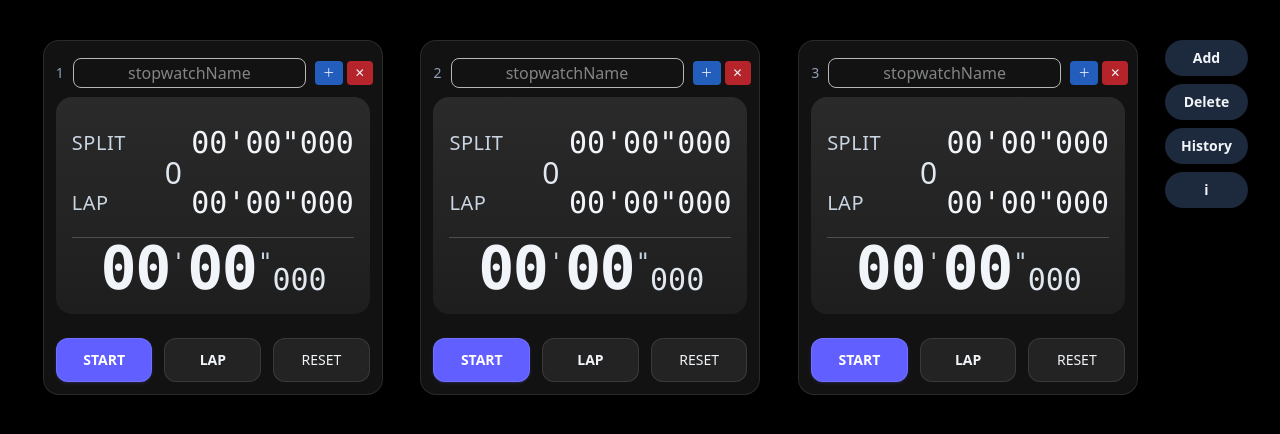
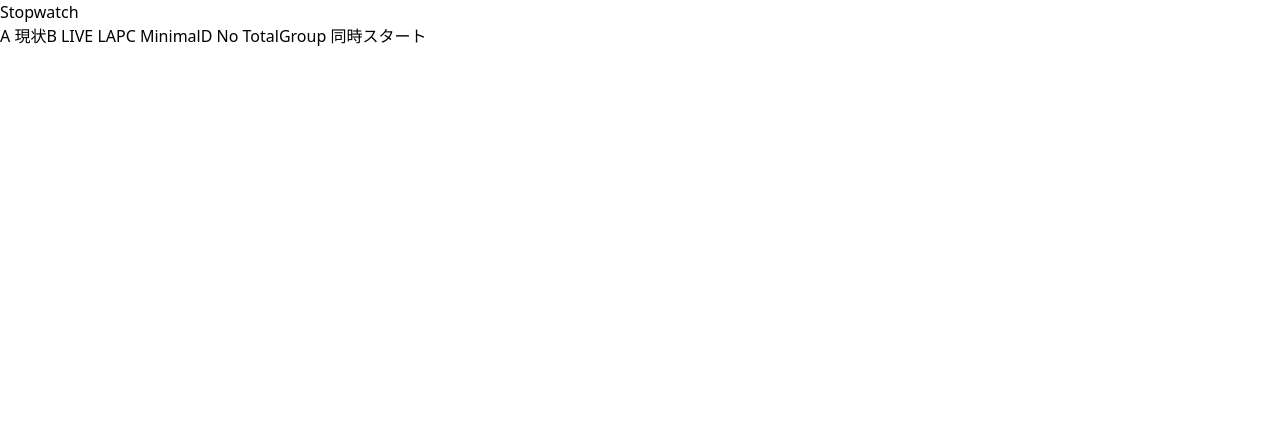
Before and after one commit to kotasimo/Stopwatch-1, a React (Vite) app: page / in a window 1280 px wide. Shown: the top 434 px of the page. Built offline with nearby package versions, Linux system fonts and the light colour scheme.

Commit message:
ホーム画面追加

```diff
--- a/src/App.tsx
+++ b/src/App.tsx
@@ -20,6 +20,9 @@ type StopwatchItem = {
   startedAt: number | null;
   isNew?: boolean;
 };
+
+type Screen = "home" | "stopwatch";
+type Variant = "A" | "B" | "C" | "D" | "GROUP";
 
 export default function App() {
   const createStopwatch = (id: number): StopwatchItem => ({
@@ -44,6 +47,8 @@ export default function App() {
   const [showHistory, setShowHistory] = useState(false);
   const [draggingId, setDraggingId] = useState<number | null>(null);
   const [showInfo, setShowInfo] = useState(false);
+  const [screen, setScreen] = useState<Screen>("home");
+  const [variant, setVariant] = useState<Variant>("A");
 
   const addStopwatch = () => {
     const newId = Date.now();
@@ -238,7 +243,51 @@ export default function App() {
 
   const t = TEXTS[lang];
 
+  if (screen === "home") {
     return (
+      <main className="home-screen">
+        <h1>Stopwatch</h1>
+
+        <button onClick={() => {
+          setVariant("A");
+          setScreen("stopwatch");
+        }}>
+          A 現状
+        </button>
+
+        <button onClick={() => {
+          setVariant("B");
+          setScreen("stopwatch");
+        }}>
+          B LIVE LAP
+        </button>
+
+        <button onClick={() => {
+          setVariant("C");
+          setScreen("stopwatch");
+        }}>
+          C Minimal
+        </button>
+
+        <button onClick={() => {
+          setVariant("D");
+          setScreen("stopwatch");
+        }}>
+          D No Total
+        </button>
+
+        <button onClick={() => {
+          setVariant("GROUP");
+          setScreen("stopwatch");
+        }}>
+          Group 同時スタート
+        </button>
+      </main>
+    );
+  }
+
+  return (
+
     <div className="min-h-screen bg-black text-slate-100 pb-24 overscroll-none">
       <div className="mx-auto w-full max-w-7xl px-4 py-10 sm:px-6 lg:px-8">
         <div className="flex flex-col xl:flex-row gap-4">
@@ -278,6 +327,12 @@ const t = TEXTS[lang];
 
           <div className="flex flex-col gap-2 self-start hidden xl:flex">
             <button
+              onClick={() => setScreen("home")}
+              className="rounded-full bg-slate-800 px-4 py-2 hover:bg-slate-700 text-sm font-bold"
+            >
+              Home
+            </button>
+            <button
               onClick={addStopwatch}
               className="rounded-full bg-slate-800 px-4 py-2 hover:bg-slate-700 text-sm font-bold"
             >
@@ -307,6 +362,12 @@ const t = TEXTS[lang];
           </div>
           <div className="fixed bottom-0 left-0 w-full z-50 bg-slate-900/95 backdrop-blur border-t border-slate-700 xl:hidden flex">
             <div className="fixed bottom-0 left-0 z-50 grid h-14 w-full grid-cols-4 border-t border-slate-700 bg-slate-900/95 backdrop-blur xl:hidden">
+              <button
+                onClick={() => setScreen("home")}
+                className="h-full w-full text-sm border-r border-slate-700 font-bold text-slate-200 transition-all duration-100 hover:bg-slate-700 active:scale-95 active:bg-slate-700"
+              >
+                Home
+              </button>
               <button
                 onClick={addStopwatch}
                 className="h-full w-full text-sm border-r border-slate-700 font-bold text-slate-200 transition-all duration-100 hover:bg-slate-700 active:scale-95 active:bg-slate-700"
```
Also changed, not shown: 1 other file (tests, documents, lock files or other folders). Lines whose indentation alone changed are shown as unchanged.
